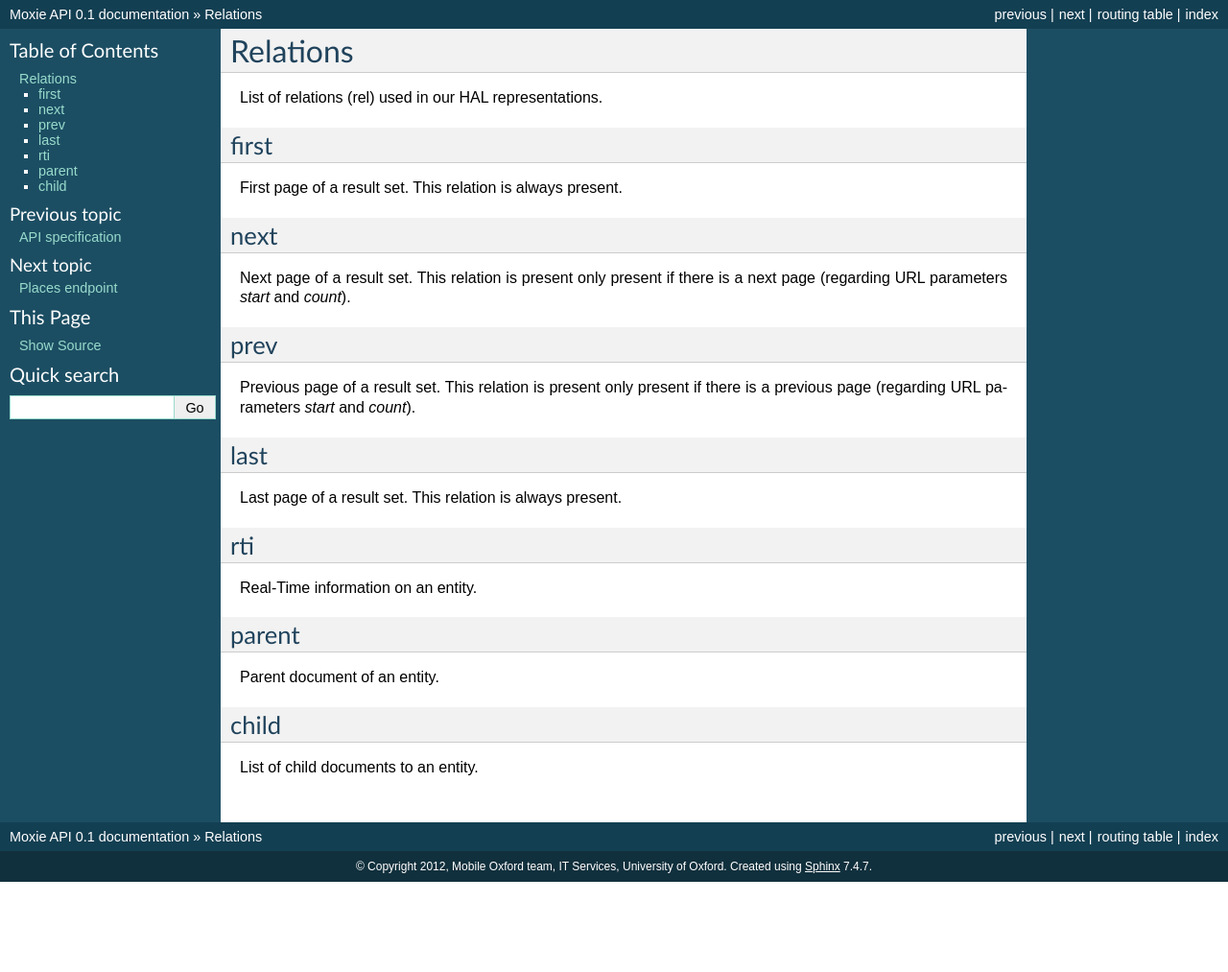
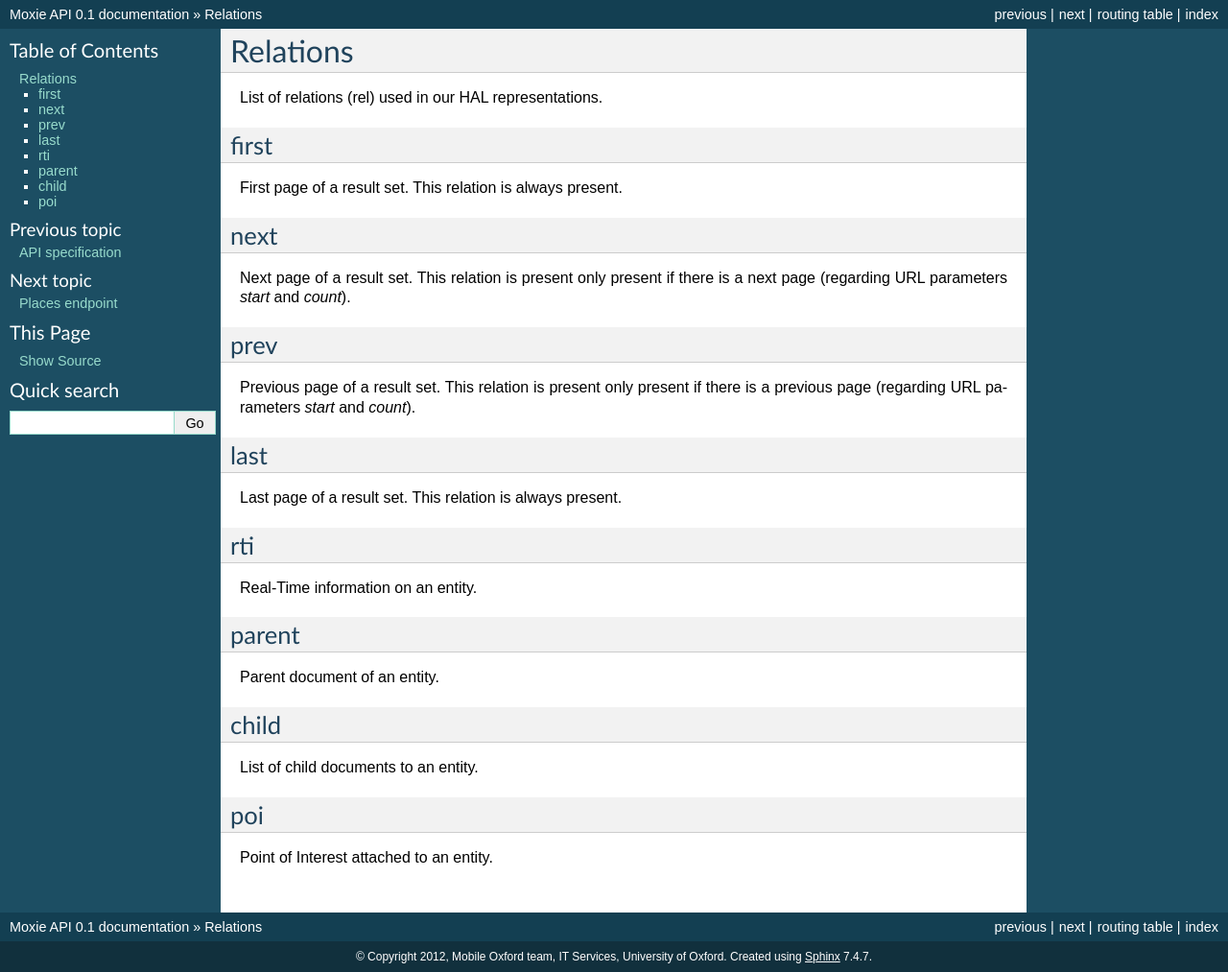
Before and after one commit to martinfilliau/moxie, a Sphinx documentation site: the page built from docs/source/http_api/relations.rst, in a window 1280 px wide. Shown: the whole page at 96% size. Built offline with Sphinx 7.4.7, drawn with Linux system fonts in a browser that asks for light colours; before the commit the page ends 919 px from its top, so only the background shows below that.

Commit message:
Added documentation about relation "poi".

```diff
--- a/docs/source/http_api/relations.rst
+++ b/docs/source/http_api/relations.rst
@@ -37,3 +37,8 @@ child
 -----
 
 List of child documents to an entity.
+
+poi
+----
+
+Point of Interest attached to an entity.
```
